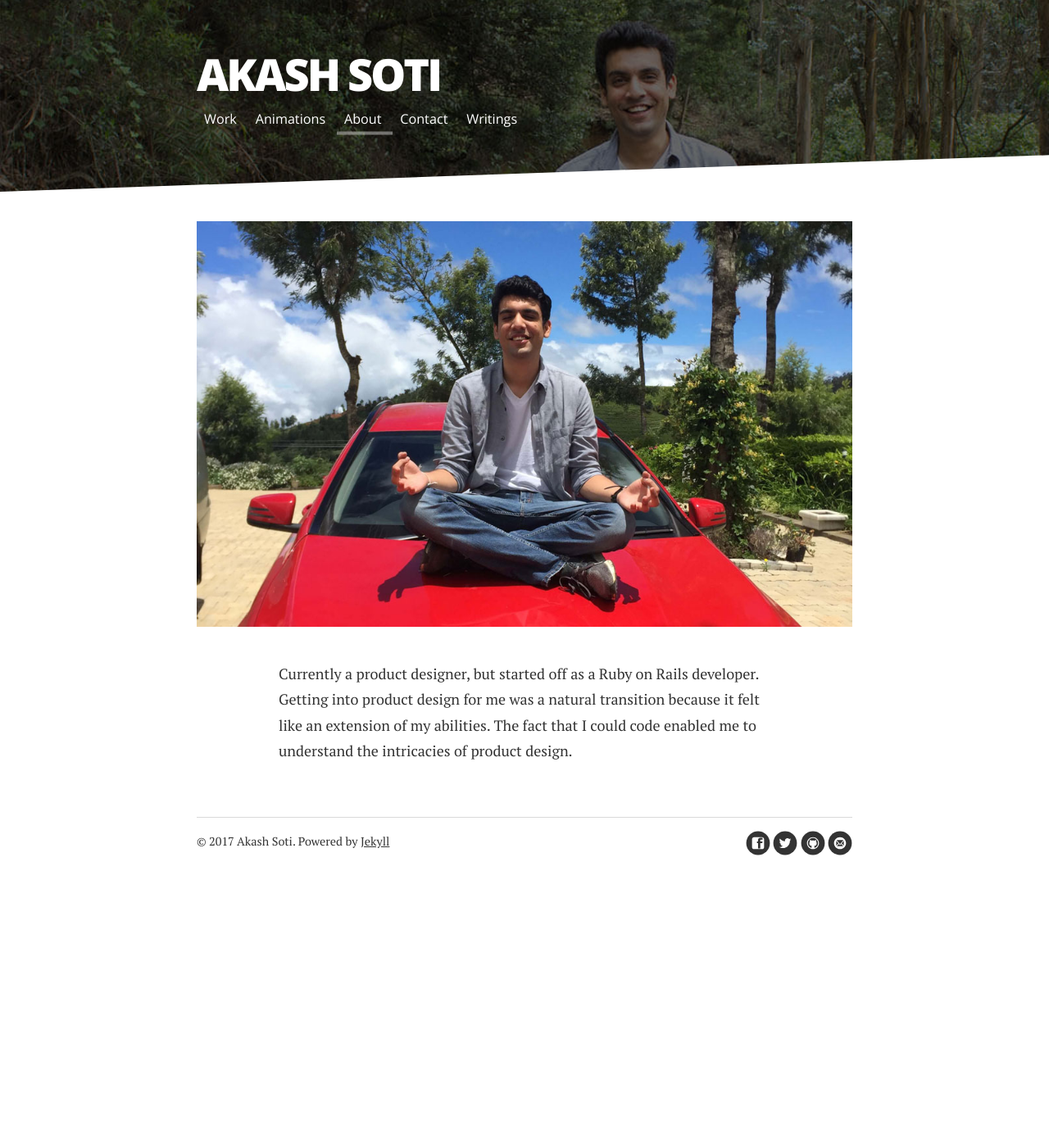
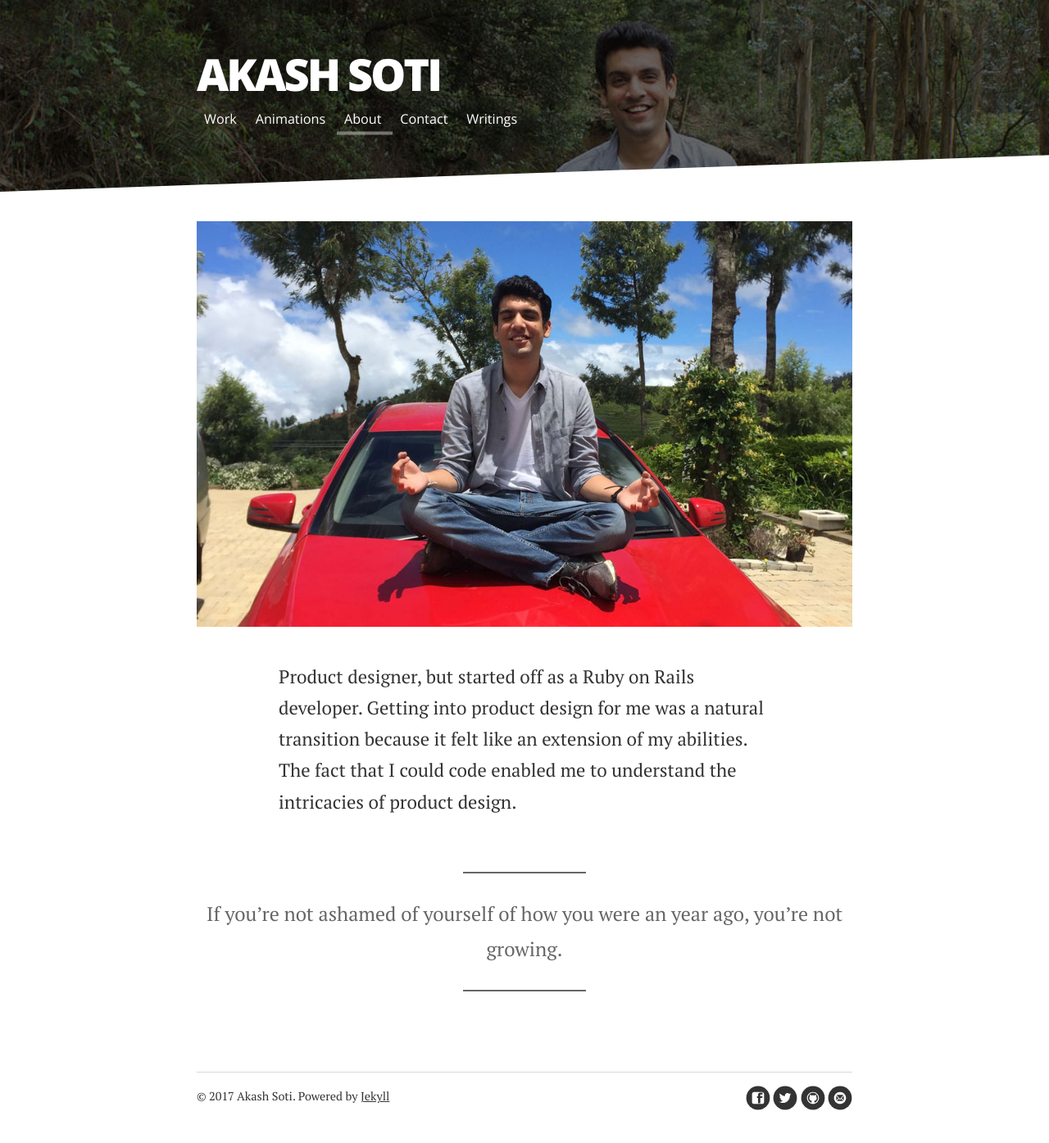
Before and after one commit to akashsoti/akashsoti.github.io, a Jekyll site: the page built from about.md, in a window 1280 px wide. Shown: the whole page at 82% size. Built offline with Jekyll 4.4.1, drawn with Linux system fonts in a browser that asks for light colours; nearby versions of some CDN libraries; before the commit the page ends 1083 px from its top, so only the background shows below that.

```diff
--- a/about.md
+++ b/about.md
@@ -5,7 +5,10 @@ title: About Akash Soti
 
 <div class="post">
 	<img src="{{ '/assets/img/forabout.jpg' | prepend: site.baseurl }}" alt="thatsme" />
-	<p>
-		Currently a product designer, but started off as a Ruby on Rails developer. Getting into product design for me was a natural transition because it felt like an extension of my abilities. The fact that I could code enabled me to understand the intricacies of product design.
+	<p class="intro">
+		Product designer, but started off as a Ruby on Rails developer. Getting into product design for me was a natural transition because it felt like an extension of my abilities. The fact that I could code enabled me to understand the intricacies of product design.
 	</p>
+	<blockquote>
+		If you’re not ashamed of yourself of how you were an year ago, you’re not growing.
+	</blockquote>
 </div>
```
Also changed, not shown: contact.md (+3 -3 lines), assets/img/tweets.png (deleted).
